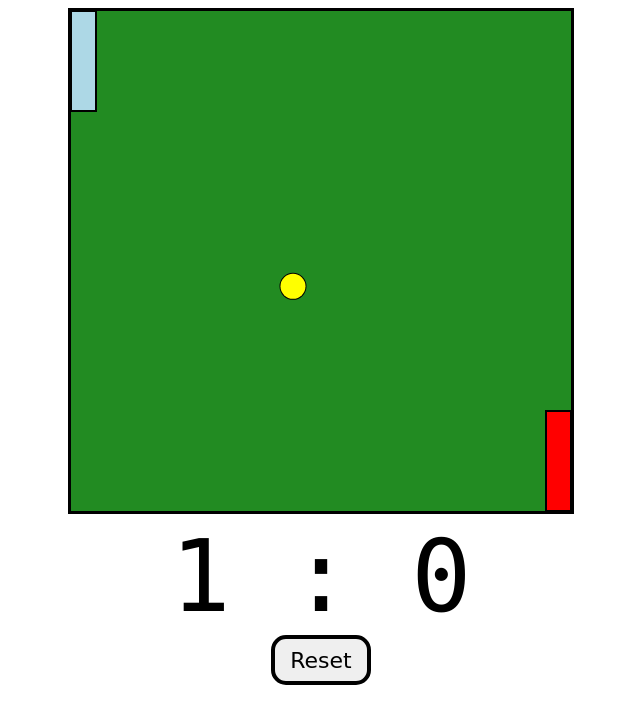
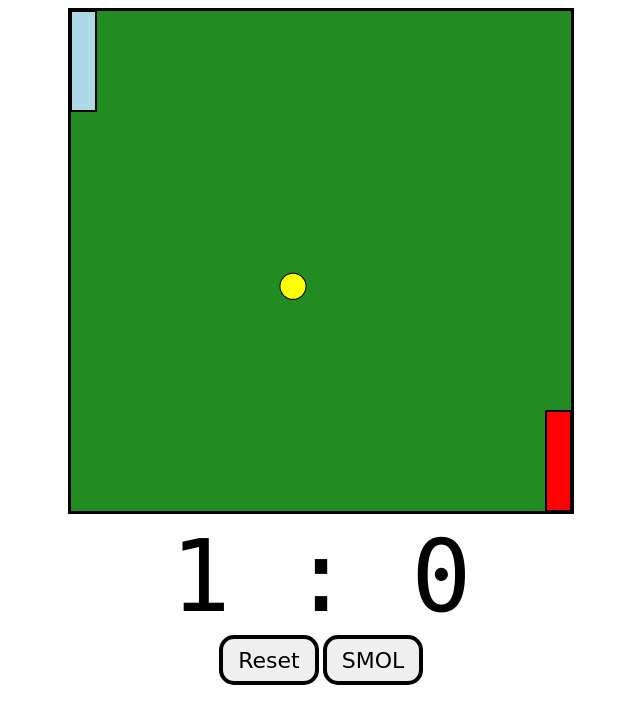
Before and after one commit to AradhyaSpace11/mywebs, a plain HTML site: page index.html in a window 1280 px wide. Shown: the whole page, without its empty margins (319-959 px from the left). Drawn offline with Linux system fonts and the light colour scheme.

Commit message:
added smol button

```diff
--- a/index.html
+++ b/index.html
@@ -6,13 +6,16 @@
     <meta name="viewport" content="width=device-width, initial-scale=1.0">
     <title>Document</title>
     <link rel="stylesheet" href="styles.css">
+
 </head>
 <body>
     <div id="gameContainer">
         <canvas id="gameBoard" width="500" height="500"></canvas>
         <div id="scoreText">0 : 0</div>
         <button id="resetBtn">Reset</button>
+        <button id="smolBtn">SMOL</button>
     </div>
+
     <script src="app.js"></script>
 </body>
 </html>
--- a/styles.css
+++ b/styles.css
@@ -18,3 +18,12 @@
     border-radius: 15px;
     cursor: pointer;
 }
+#smolBtn{
+    font-family: "Permanent Marker", cursive;
+    font-size: 22px;
+    width: 100px;
+    height: 50px;
+    border: 4px solid;
+    border-radius: 15px;
+    cursor: pointer;
+}
```
